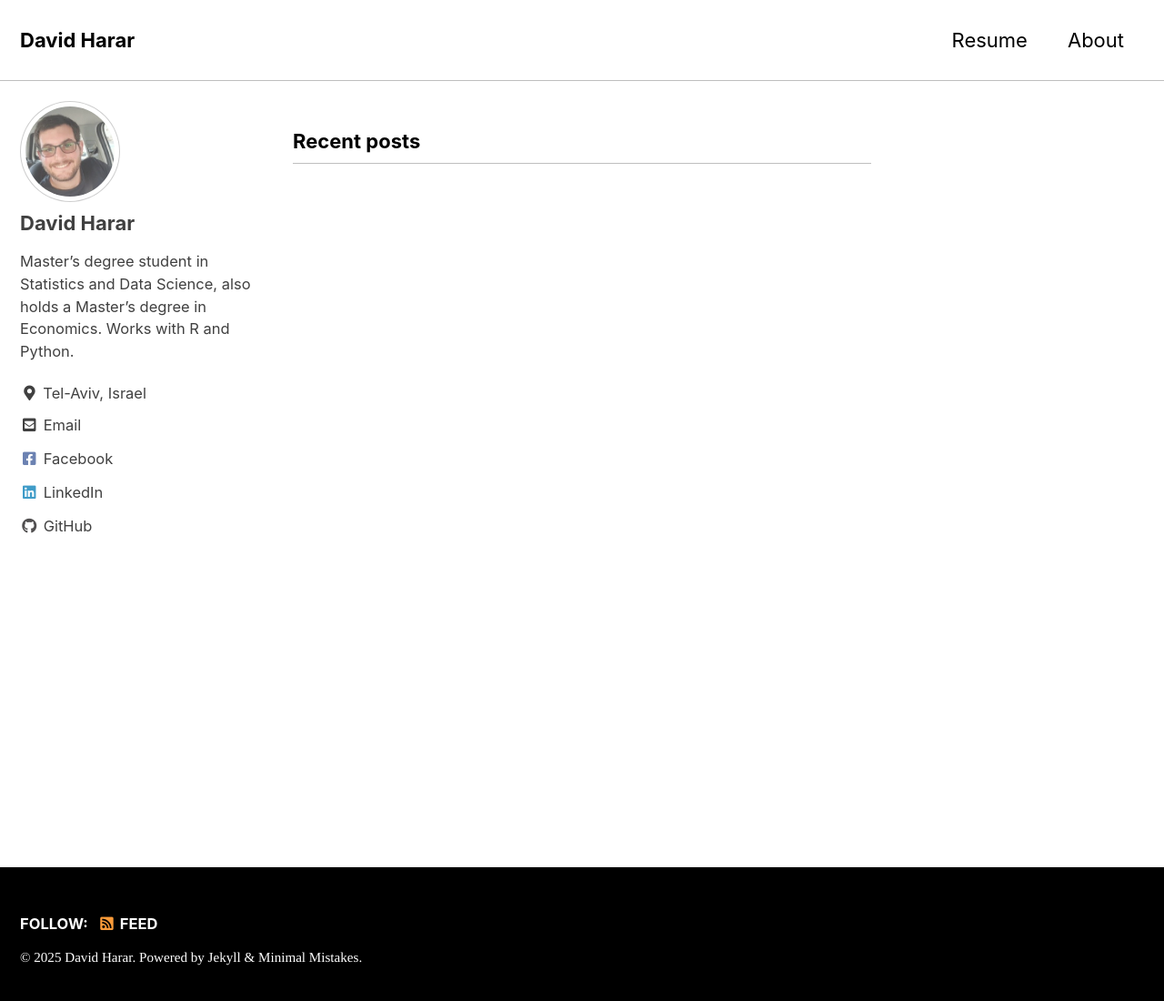
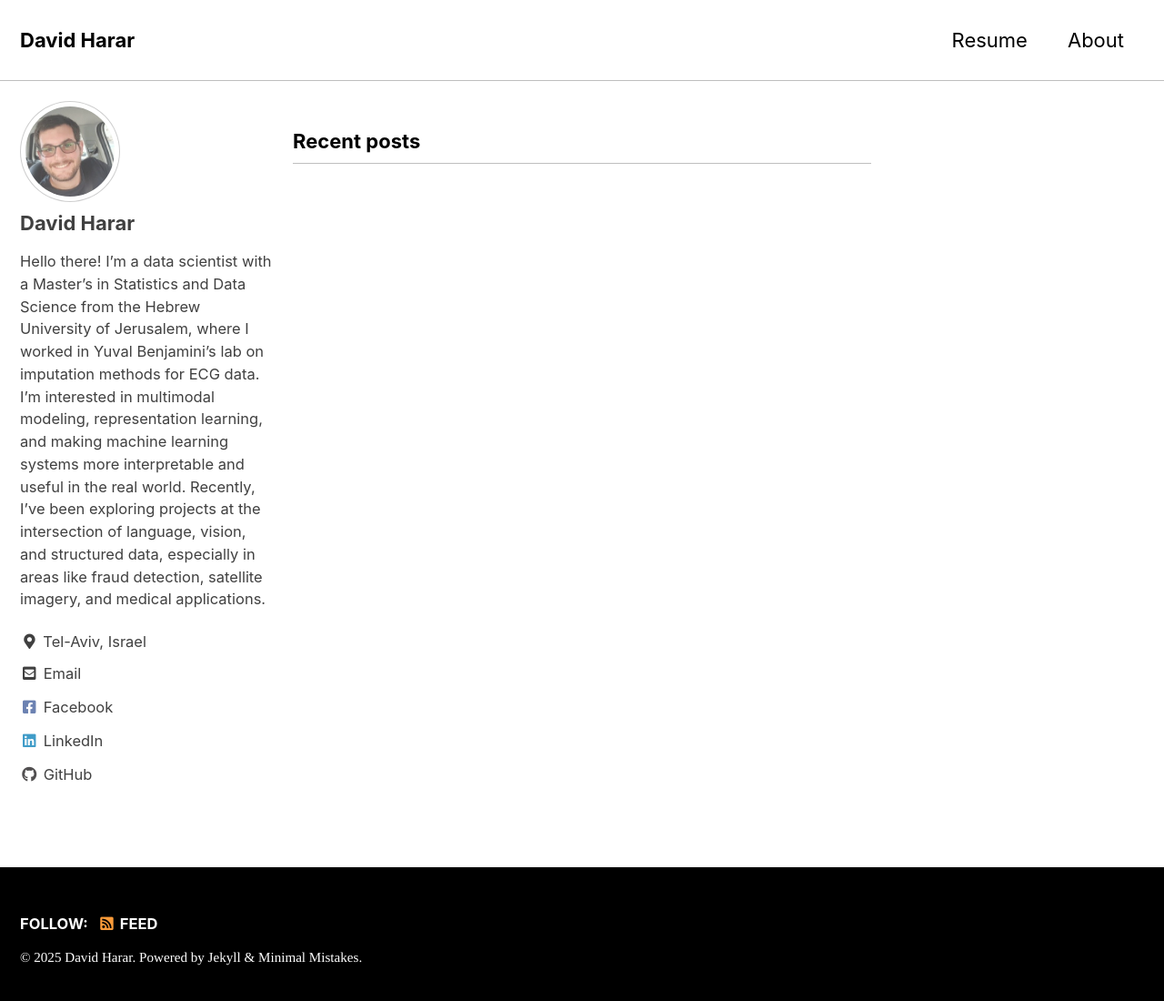
Before and after one commit to DavidHarar/DavidHarar.github.io, a Jekyll site: the page built from index.html, in a window 1280 px wide and 1108 px high. Shown: the top 1100 px of the window at 91% size. Built offline with Jekyll 4.4.1, drawn with Linux system fonts in a browser that asks for light colours; cached includes are drawn as plain includes; the list of posts is cut into pages by our own code.

Commit message:
MOD: bio

```diff
--- a/_config.yml
+++ b/_config.yml
@@ -95,7 +95,7 @@ analytics:
 author:
   name             : "David Harar"
   avatar           : /assets/images/bio-photo.jpg
-  bio              : "Master's degree student in Statistics and Data Science, also holds a Master's degree in Economics. Works with R and Python."
+  bio              : "Hello there! I’m a data scientist with a Master’s in Statistics and Data Science from the Hebrew University of Jerusalem, where I worked in Yuval Benjamini’s lab on imputation methods for ECG data. I’m interested in multimodal modeling, representation learning, and making machine learning systems more interpretable and useful in the real world. Recently, I’ve been exploring projects at the intersection of language, vision, and structured data, especially in areas like fraud detection, satellite imagery, and medical applications."
   location         : "Tel-Aviv, Israel"
   employer         :
   googlescholar    :
```
